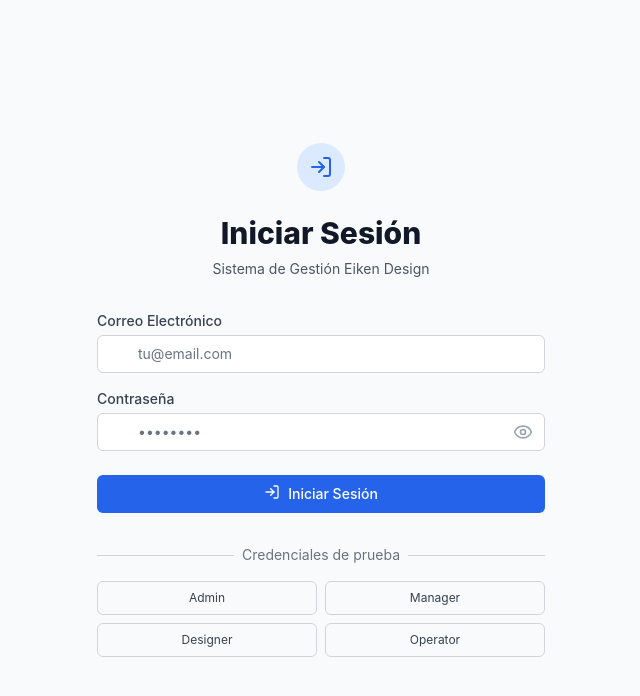
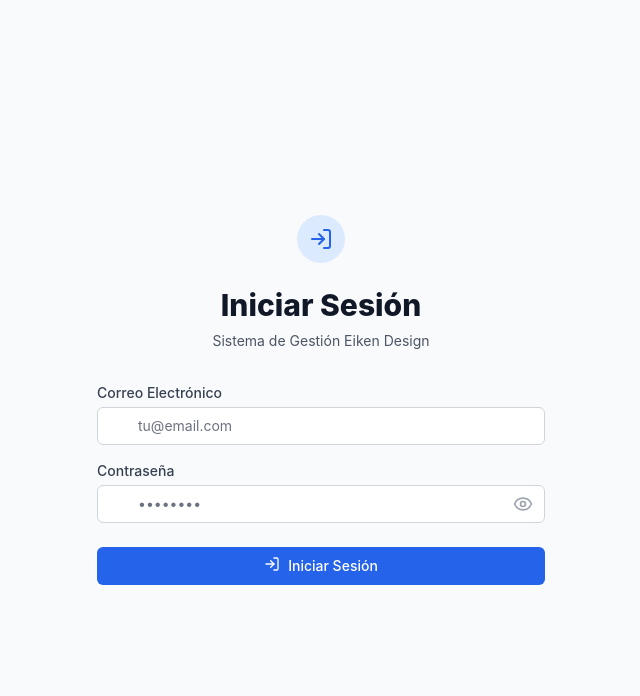
Before and after one commit to BenjiVoll/eiken_web, a React (Vite) app in the folder frontend/: page /login in a window 1280 px wide. Shown: the top 696 px of the page, without its empty margins (319-959 px from the left). Built offline with nearby package versions, Linux system fonts and the light colour scheme; no server answers.

Commit message:
quitar credenciales login

```diff
--- a/frontend/src/pages/Login.jsx
+++ b/frontend/src/pages/Login.jsx
@@ -49,20 +49,6 @@ const Login = () => {
     }
   };
 
-  // Credenciales de ejemplo para desarrollo
-  const testCredentials = [
-    { role: 'Admin', email: 'admin@eikendesign.cl', password: 'admin2025' },
-    { role: 'Manager', email: 'manager@eikendesign.cl', password: 'manager2025' },
-    { role: 'Designer', email: 'designer@eikendesign.cl', password: 'designer2025' },
-    { role: 'Operator', email: 'operador@eikendesign.cl', password: 'operador2025' }
-  ];
-
-  const fillTestCredentials = (credentials) => {
-    setFormData({
-      email: credentials.email,
-      password: credentials.password
-    });
-  };
 
   return (
     <div className="min-h-screen flex items-center justify-center bg-gray-50 py-12 px-4 sm:px-6 lg:px-8">
@@ -161,30 +147,6 @@ const Login = () => {
             </button>
           </div>
         </form>
-
-        <div className="mt-6">
-          <div className="relative">
-            <div className="absolute inset-0 flex items-center">
-              <div className="w-full border-t border-gray-300" />
-            </div>
-            <div className="relative flex justify-center text-sm">
-              <span className="px-2 bg-gray-50 text-gray-500">Credenciales de prueba</span>
-            </div>
-          </div>
-
-          <div className="mt-4 grid grid-cols-2 gap-2">
-            {testCredentials.map((cred, index) => (
-              <button
-                key={index}
-                type="button"
-                onClick={() => fillTestCredentials(cred)}
-                className="text-xs px-3 py-2 border border-gray-300 rounded-md text-gray-700 hover:bg-gray-50 focus:outline-none focus:ring-2 focus:ring-blue-500"
-              >
-                {cred.role}
-              </button>
-            ))}
-          </div>
-        </div>
       </div>
     </div>
   );
```
